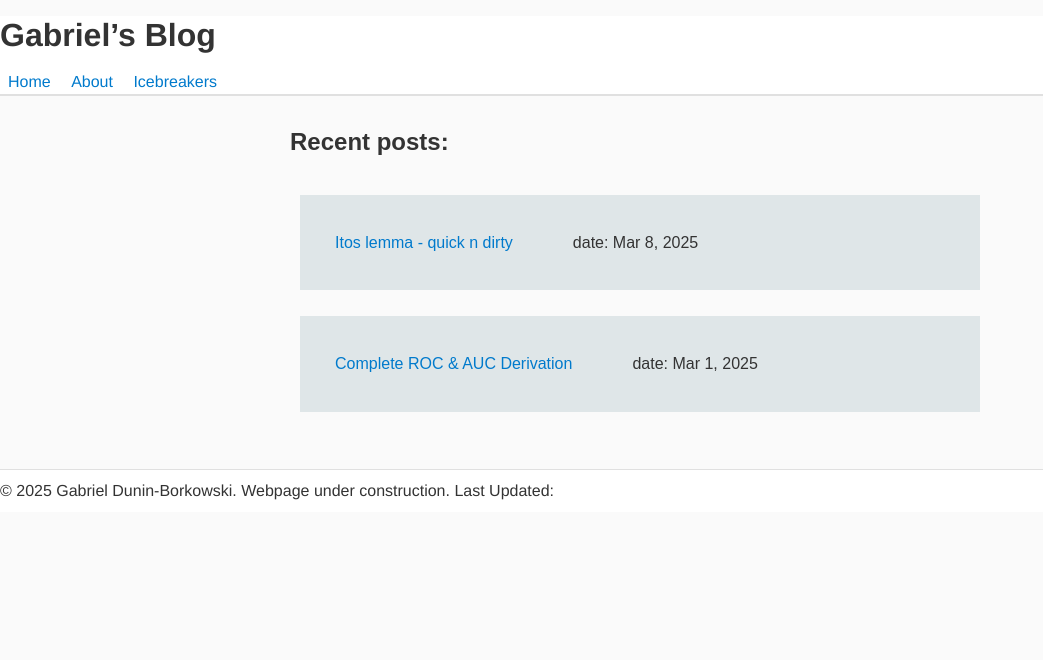
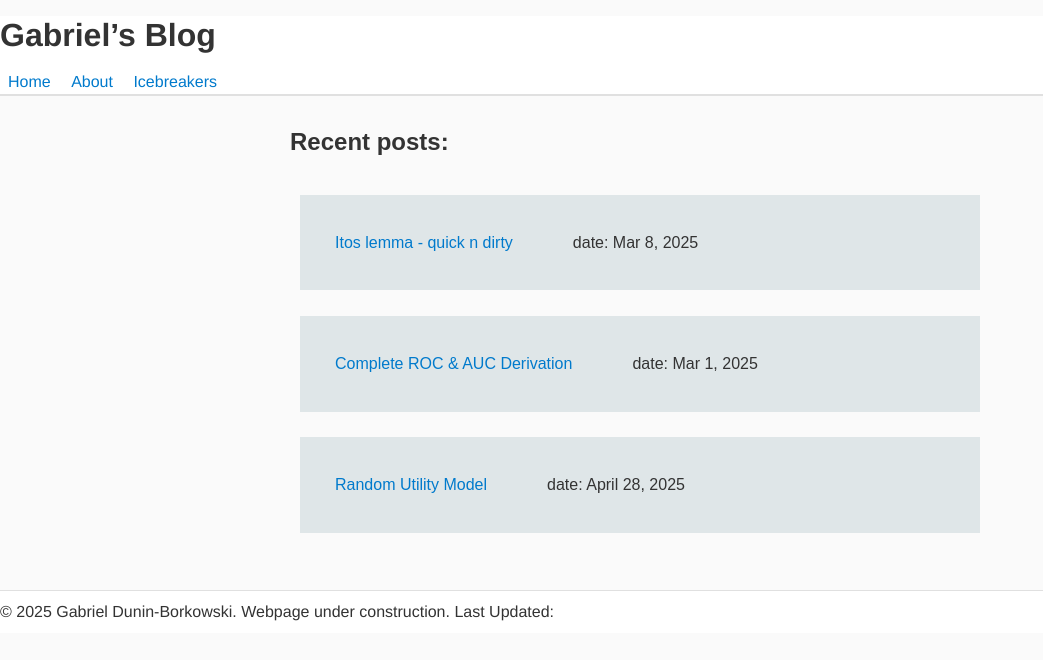
Before and after one commit to econometricsfanboy/gabrieldunin.com, a Jekyll site: the page built from docs/index.html, in a window 1280 px wide. Shown: the top 660 px of the page, without its empty margins (0-1043 px from the left). Built offline with Jekyll 4.4.1, drawn with Linux system fonts in a browser that asks for light colours.

Commit message:
Update listofposts.yml
added link to RUM-Gravity post to list of posts

```diff
--- a/docs/_data/listofposts.yml
+++ b/docs/_data/listofposts.yml
@@ -4,3 +4,6 @@
 - name: Complete ROC & AUC Derivation
   link: blog/2025-03-01-roc-auc-derivation.html
   date: Mar 1, 2025
+- name: Random Utility Model
+  link: blog/2025-04-27-Random-Utility-Maximization.html
+  date: April 28, 2025
```
